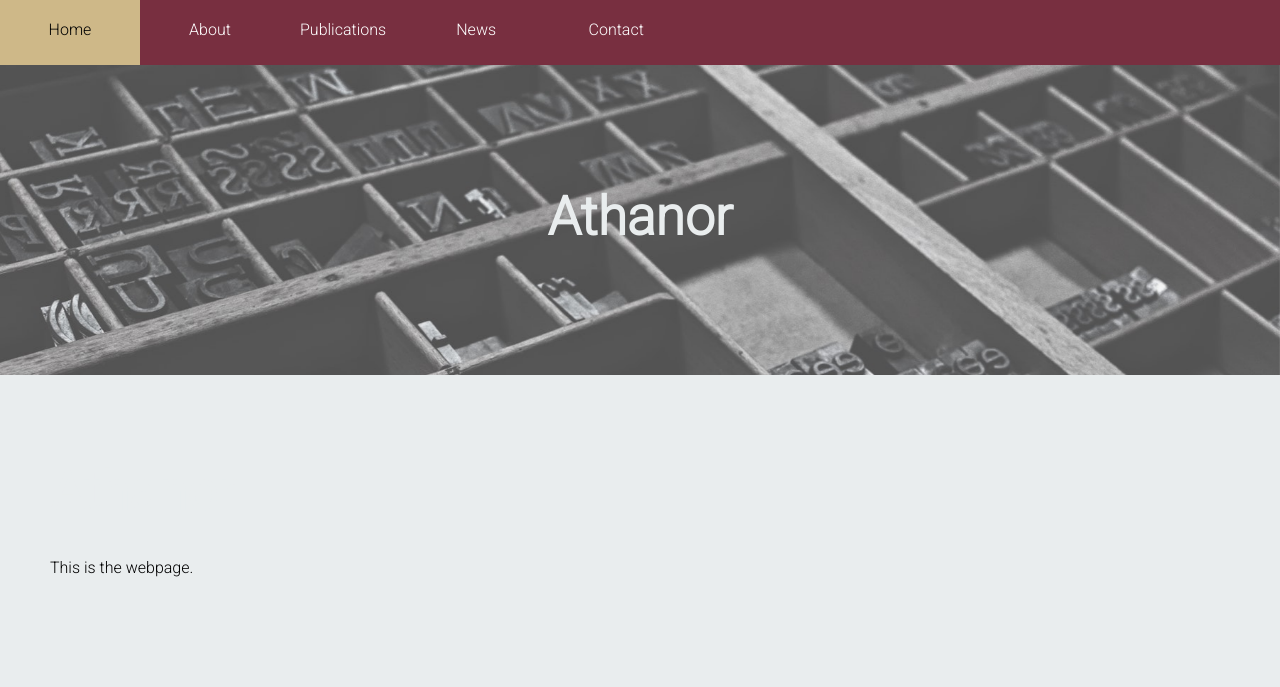
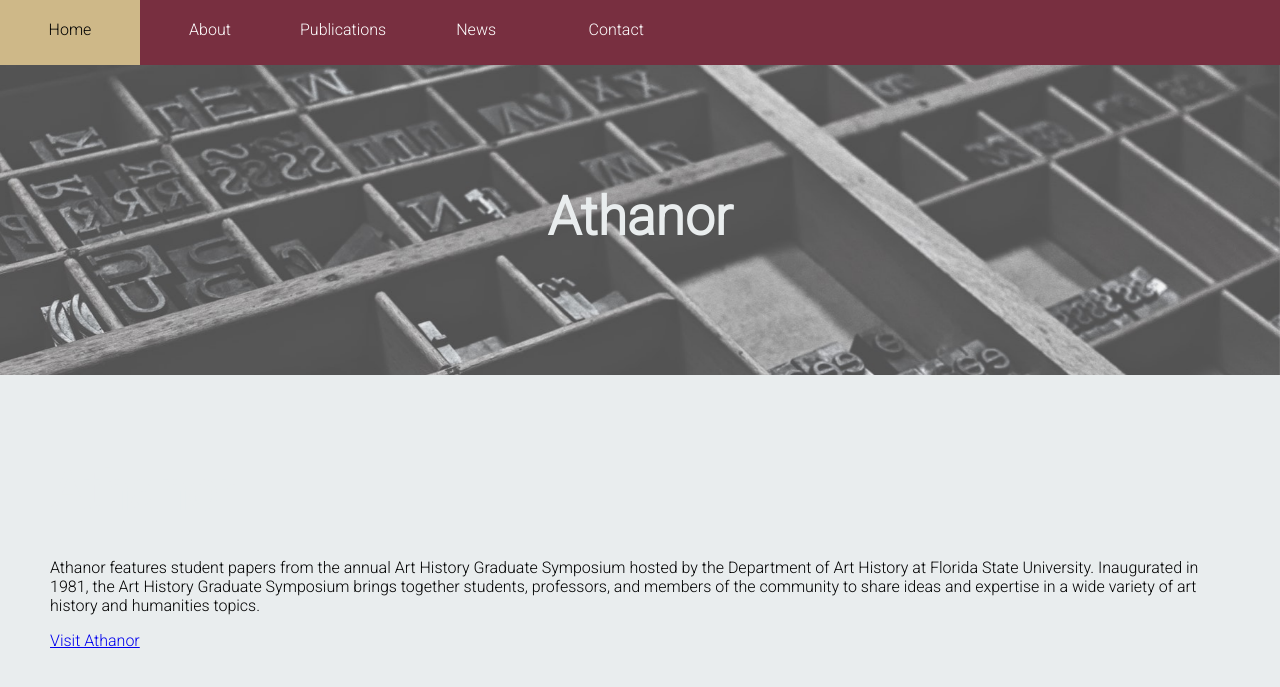
Before and after one commit to fsulibpub/fsulibpub.github.io, a Jekyll site: the page built from _journals/athanor.md, in a window 1280 px wide. Shown: the top 687 px of the page. Built offline with Jekyll 4.4.1, drawn with Linux system fonts in a browser that asks for light colours.

Commit message:
added description and link

```diff
--- a/_journals/athanor.md
+++ b/_journals/athanor.md
@@ -1,11 +1,13 @@
 ---
 layout: default
 title: "Athanor"
-description: "Athanor is so cool!!"
+description: "Athanor features student papers from the annual Art History Graduate Symposium hosted by the Department of Art History at Florida State University."
 permalink: /journals/athanor/
 image: journals/journalAthanor.png
 ---
 
 # Athanor
 
-This is the webpage.
+Athanor features student papers from the annual Art History Graduate Symposium hosted by the Department of Art History at Florida State University. Inaugurated in 1981, the Art History Graduate Symposium brings together students, professors, and members of the community to share ideas and expertise in a wide variety of art history and humanities topics.
+
+[Visit Athanor](https://journals.flvc.org/athanor "Athanor homepage")
```
